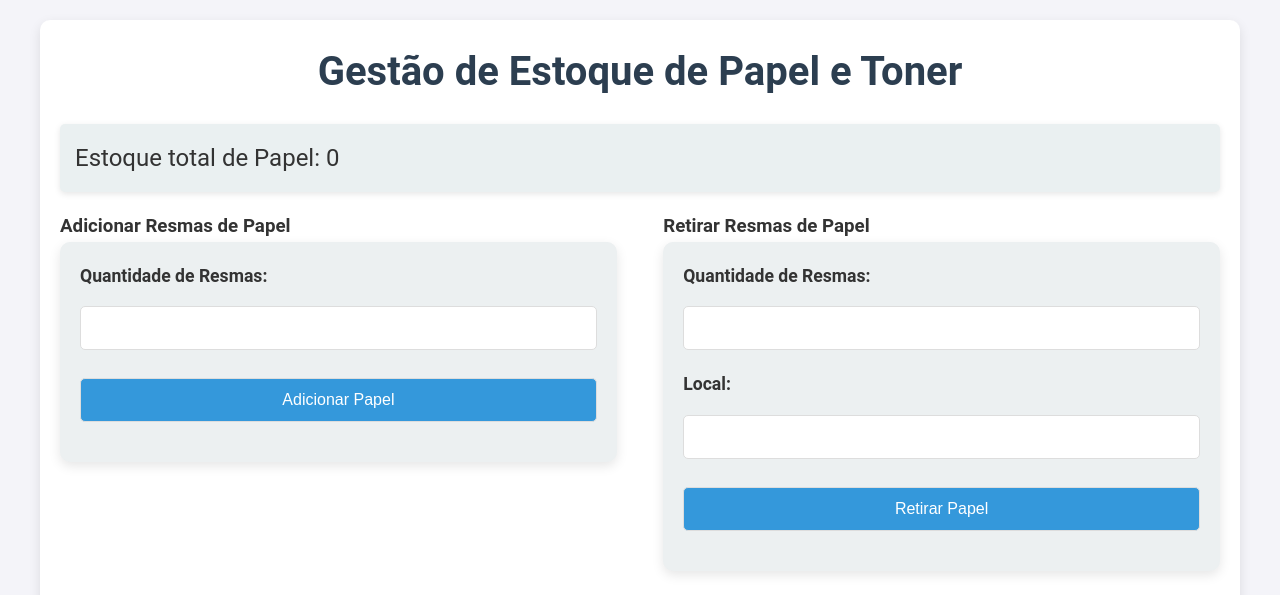
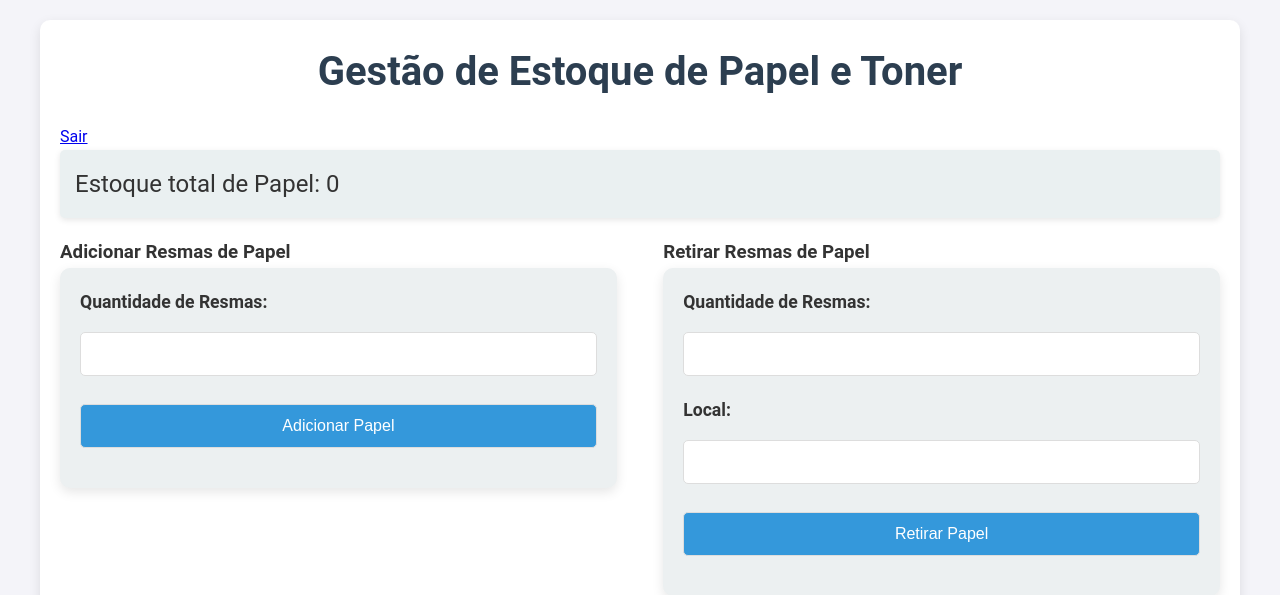
Before and after one commit to laviniasa/selbmanager, a Flask app: page / in a window 1280 px wide. Shown: the top 595 px of the page. Run offline with Flask 3, Linux system fonts and the light colour scheme; the visitor is signed in with stand-in values (Sample User, id 1).

Commit message:
Update index.html

```diff
--- a/gerenciador_estoque/templates/index.html
+++ b/gerenciador_estoque/templates/index.html
@@ -34,6 +34,11 @@
                     <span class="icon">&#x2713;</span> {{ mensagem_retirada }}
                 </div>
             {% endif %}
+        </section>
+
+        <!-- Seção de Boas-Vindas e Logout -->
+        <section class="welcome-section">
+            <a href="{{ url_for('logout') }}" class="btn-logout">Sair</a>
         </section>
 
         <!-- Estoque de Papel Total -->
@@ -157,6 +162,7 @@
             </table>
         </section>
 
+        <!-- Avisos de Estoque Abaixo do Mínimo -->
         {% if precisa_reposicao_papel %}
             <div class="error-message">
                 <span class="icon">&#x26A0;</span> O estoque de papel está abaixo do mínimo!
```
